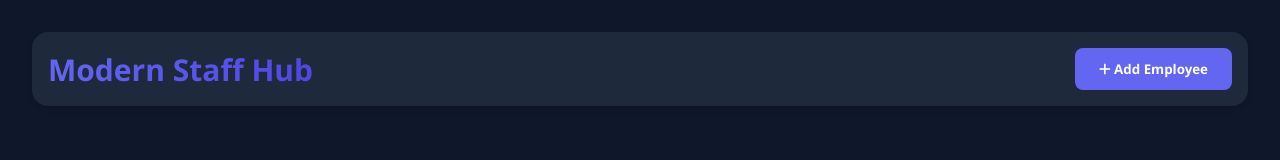
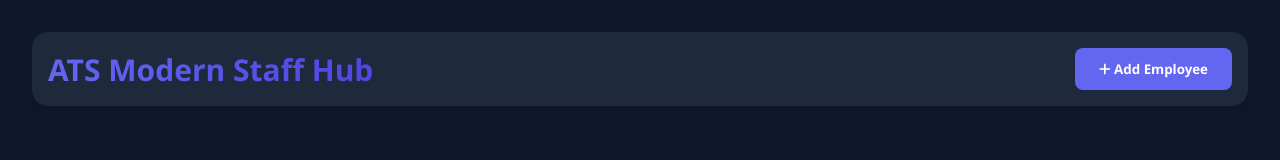
Before and after one commit to sahithdaddla/staff-management1, a plain HTML site: page index.html in a window 1280 px wide. Drawn offline with Linux system fonts and the light colour scheme.

Commit message:
Update index.html

```diff
--- a/index.html
+++ b/index.html
@@ -295,7 +295,7 @@
 <body>
     <div class="container">
         <header class="header">
-            <h1>Modern Staff Hub</h1>
+            <h1>ATS Modern Staff Hub</h1>
             <button class="add-employee-btn" onclick="openModal()">
                 <i class="fas fa-plus"></i> Add Employee
             </button>
```
